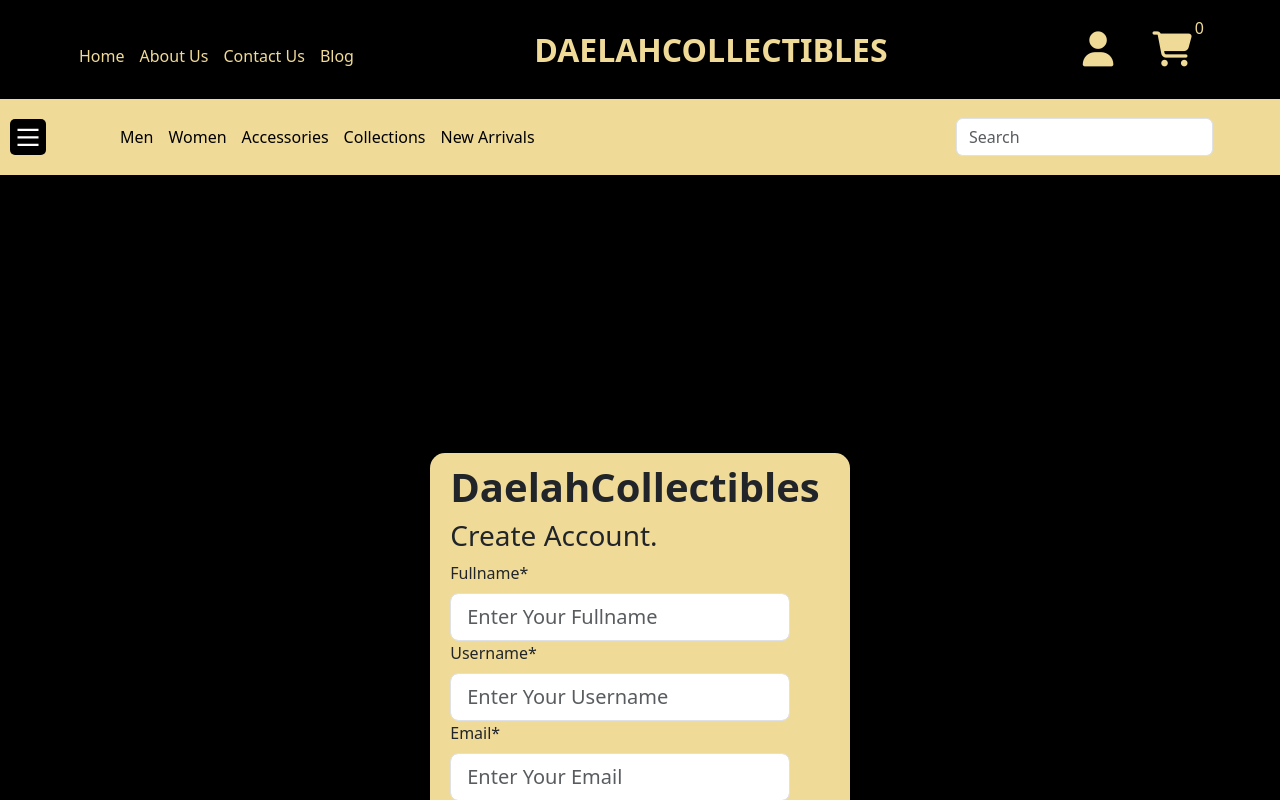
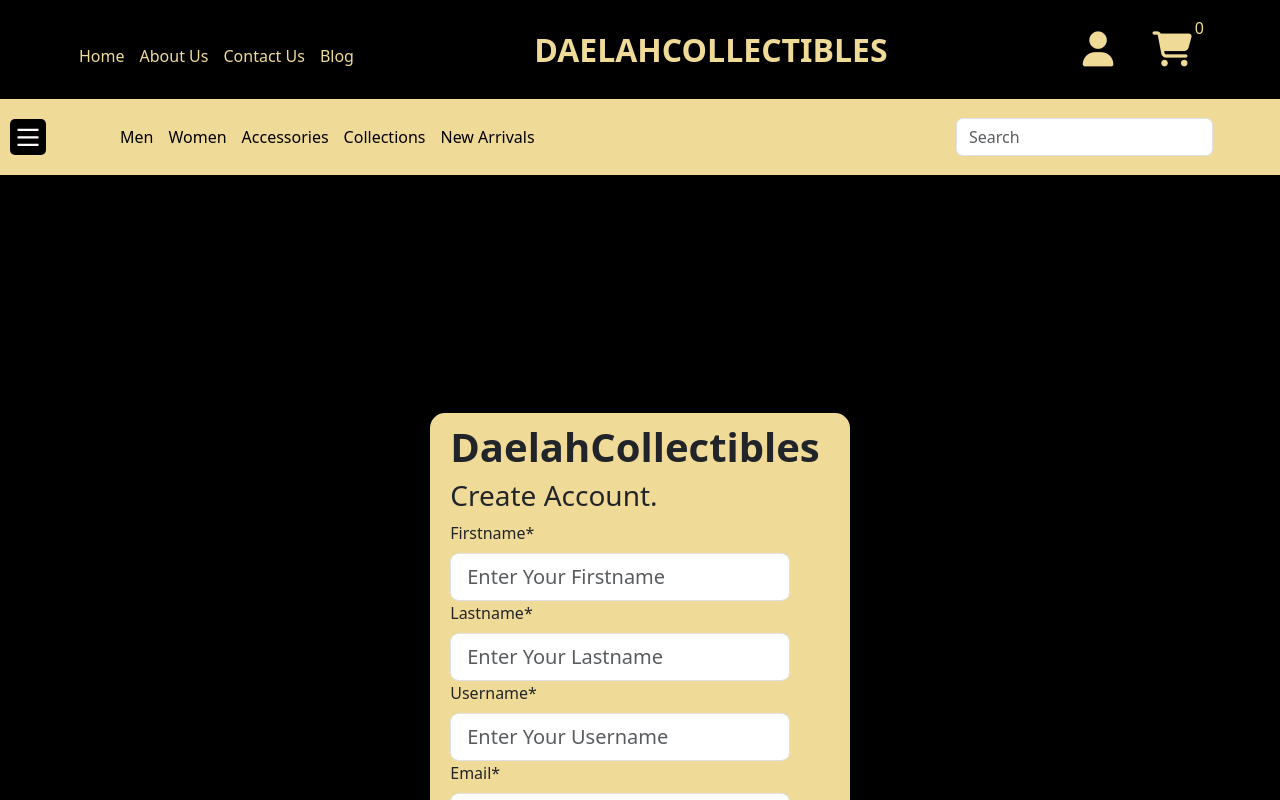
Before and after one commit to Oyindamola10/MyDaelahWebsite, a React (Vite) app in the folder frontend/: page /signUp in a window 1280 px wide. Shown: the top 800 px of the page. Built offline with nearby package versions, Linux system fonts and the light colour scheme.

Commit message:
Fix: user registration

```diff
--- a/frontend/src/App.jsx
+++ b/frontend/src/App.jsx
@@ -1,6 +1,5 @@
-import React from "react";
 // import { useState } from 'react';
-import { Routes, Route, Link } from "react-router-dom";
+import {Link, Route, Routes} from "react-router-dom";
 // import SideBar from './components/sidebar/SideBar';
 import TopNavBar from "./components/navBar/TopNavBar";
 import BottomNavBar from "./components/navBar/BottomNavBar";
@@ -16,11 +15,11 @@ import MenList from "./components/menComp/MenList";
 import AccessoriesList from "./components/accessories/AccessoriesList";
 import CollectionList from "./components/collections/CollectionList";
 import Contact from "./components/contact/Contact";
-import { useState } from "react";
+import {useState} from "react";
 import Search from "./page/Search";
-import { useAppContext } from "./context/AppContext";
+import {useAppContext} from "./context/AppContext";
 import classes from "../src/components/navBar/topNav.module.css";
-import { XMArkIcon } from "./assets/GlobalIcons";
+import {XMArkIcon} from "./assets/GlobalIcons";
 
 const App = () => {
   const [show, setShow] = useState(true);
@@ -122,13 +121,13 @@ const App = () => {
 
             <h4 id="social">SociaL Media</h4>
             <a href="https://twitter.com/DaelahCo">
-              <i class="fa-brands fa-twitter" id="Btn3"></i>
+              <i className="fa-brands fa-twitter" id="Btn3"></i>
             </a>
             <a href="https://www.instagram.com/its_daelah/">
-              <i class="fa-brands fa-instagram" id="Btn3"></i>
+              <i className="fa-brands fa-instagram" id="Btn3"></i>
             </a>
             <a href="http://">
-              <i class="fa-brands fa-pinterest" id="Btn3"></i>
+              <i className="fa-brands fa-pinterest" id="Btn3"></i>
             </a>
             <hr />
             <h6 id="myFooter">
--- a/frontend/src/components/myAccount/SignUp.jsx
+++ b/frontend/src/components/myAccount/SignUp.jsx
@@ -1,11 +1,11 @@
-import React from 'react'
 import Form from 'react-bootstrap/Form'
-import { useState } from 'react'
-import { useNavigate } from 'react-router-dom';
+import {useState} from 'react'
+import {useNavigate} from 'react-router-dom';
 import './Login.css'
 
 const SignUp = () => {
-    const [signupFullname, setSignupFullname] = useState('');
+    const [signupFirstname, setSignupFirstname] = useState('');
+    const [signupLastname, setSignupLastname] = useState('');
     const [signupUsername, setSignupUsername] = useState('');
     const [signupEmail, setSignupEmail] = useState('');
     const [signupPhone, setSignupPhone] = useState('');
@@ -16,34 +16,33 @@ const SignUp = () => {
 
 
     const handleSignup = async () => {
-        // if ( !fullname || !username || !email || !phone || !password || !confirmPassword ) {
-        //     setError('Please fill out all fields.')
-        //     return;
-        // }
-
         console.log('Handling signup...');
+        if (signupPassword !== signupConfirmPassword){
+            alert("Please confirm your passwords are the same")
+        }
+else
         try {
-          const response = await fetch("http://localhost:8088/api/signUp", {
+          const response = await fetch("http://localhost:8088/api/register", {
             method: 'POST',
             headers: {
               'Content-Type': 'application/json',
             },
             body: JSON.stringify({
-              fullname: signupFullname,
+              firstName: signupFirstname,
+             lastName: signupLastname,
               username: signupUsername,
               email: signupEmail,
               phone: signupPhone,
               password: signupPassword,
-              confirmPassword: signupConfirmPassword,
             }),
           });
 
           const data = await response.json();
           if (data.success) {
-            alert('Signup successful. Please try again.');
+            alert('Signup successful.');
 
           }
-          navigate('/login')
+          //navigate('/login')
 
         } catch (error) {
           console.error('Error:', error);
@@ -58,10 +57,19 @@ const SignUp = () => {
         <h1>DaelahCollectibles</h1>
         <h3>Create Account.</h3>
         <div>
-            <Form.Label>Fullname*</Form.Label>
-            <Form.Control id='input' size='lg' type='text' placeholder='Enter Your Fullname'
-             value={signupFullname}
-             onChange={(e) => setSignupFullname(e.target.value)}
+            <Form.Label>Firstname*</Form.Label>
+            <Form.Control id='input' size='lg' type='text' placeholder='Enter Your Firstname'
+             value={signupFirstname}
+             onChange={(e) => setSignupFirstname(e.target.value)}
+             required
+            />
+        </div>
+
+           <div>
+            <Form.Label>Lastname*</Form.Label>
+            <Form.Control id='input' size='lg' type='text' placeholder='Enter Your Lastname'
+             value={signupLastname}
+             onChange={(e) => setSignupLastname(e.target.value)}
              required
             />
         </div>
@@ -99,7 +107,7 @@ const SignUp = () => {
         </div>
         <div>
             <Form.Label>Confirm Password*</Form.Label>
-            <Form.Control id='input' size='lg' type='password' placeholder='Enter Your Password'
+            <Form.Control id='input' size='lg' type='password' placeholder='Confirm Password'
              value={signupConfirmPassword}
              onChange={(e) => setSignupConfirmPassword(e.target.value)}
              required
```
